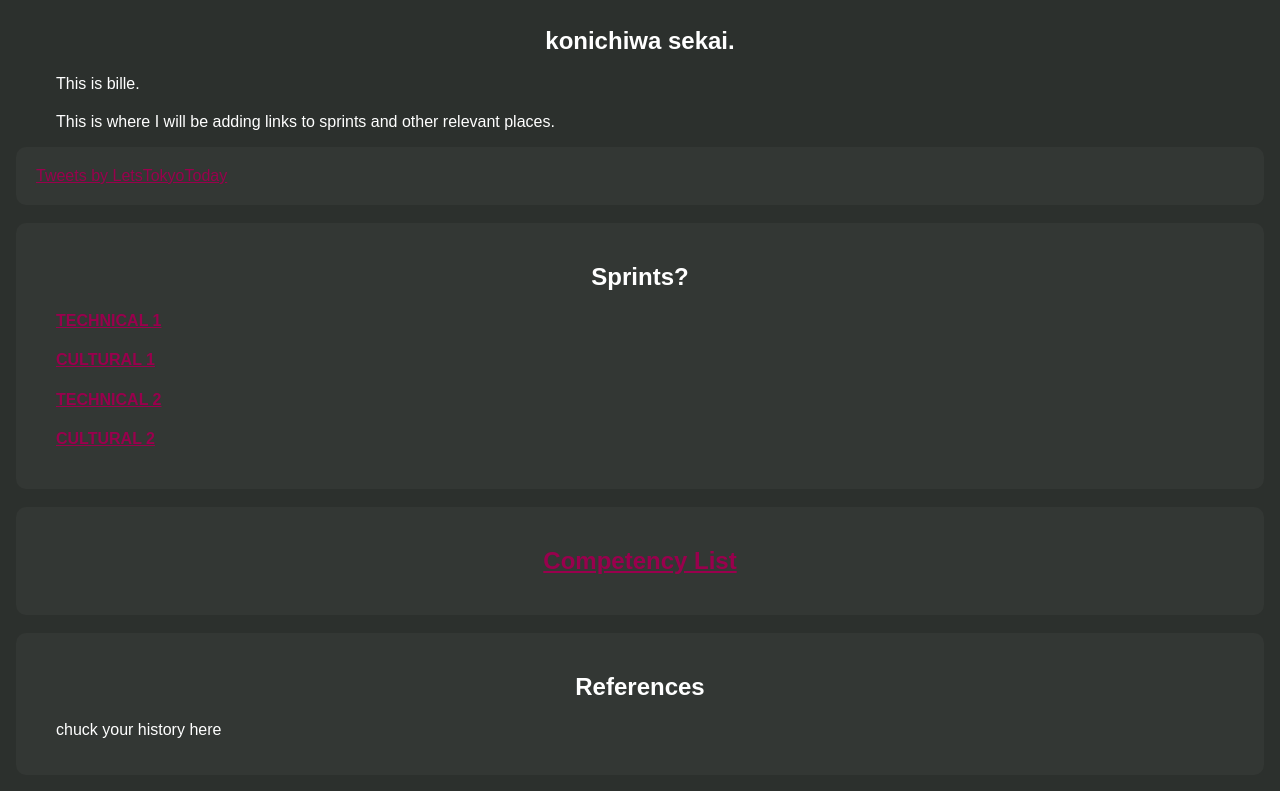
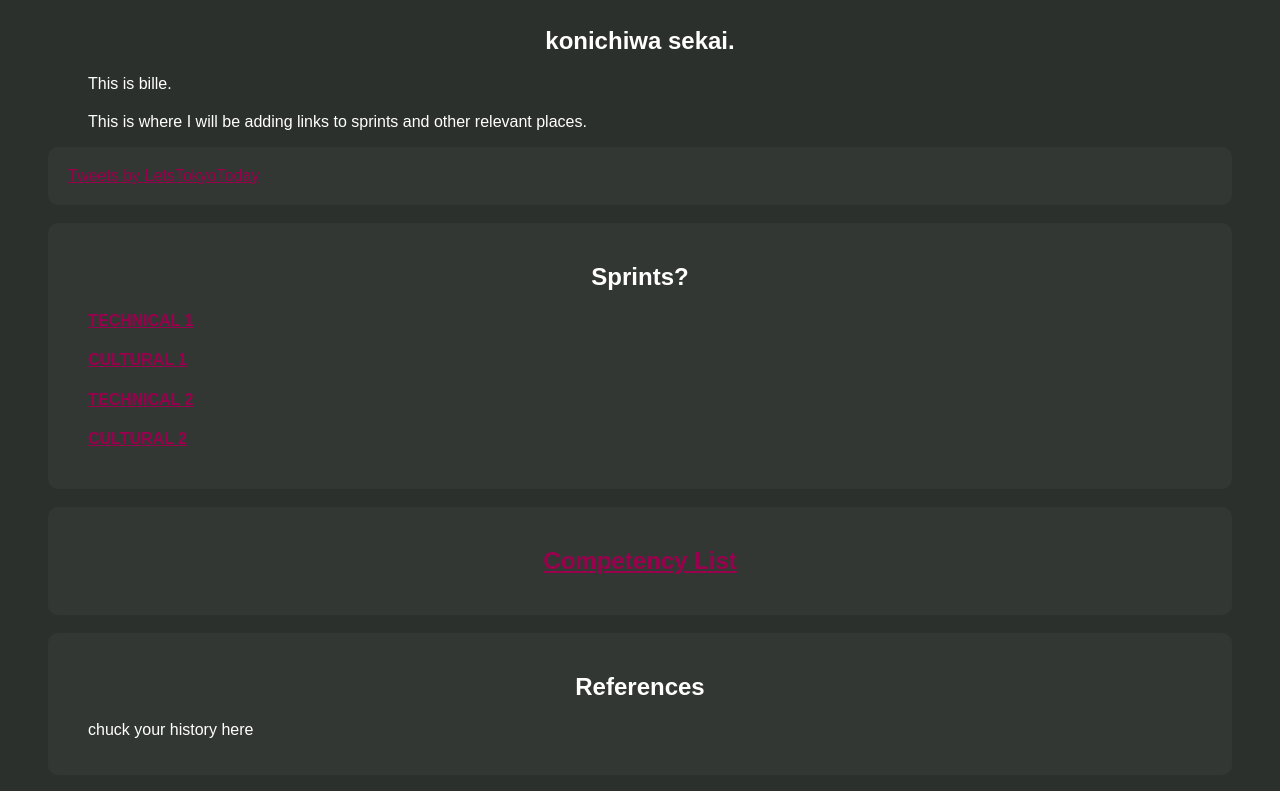
Before and after one commit to billiebambina/billiebambina.github.io, a plain HTML site: page index.html in a window 1280 px wide. Shown: the part 167-958 px from the top of the page. Drawn offline with Linux system fonts and the light colour scheme; a script that the page names is missing.

Commit message:
update general spacing

```diff
--- a/styles/main.css
+++ b/styles/main.css
@@ -1,8 +1,8 @@
 body {
     font-family: Arial, Helvetica, sans-serif;
     margin-bottom: 1em;
-    margin-left: 1em;
-    margin-right: 1em;
+    margin-left: 3em;
+    margin-right: 3em;
     background-color: rgb(44, 48, 45);
     color: #fff;
     }
```
